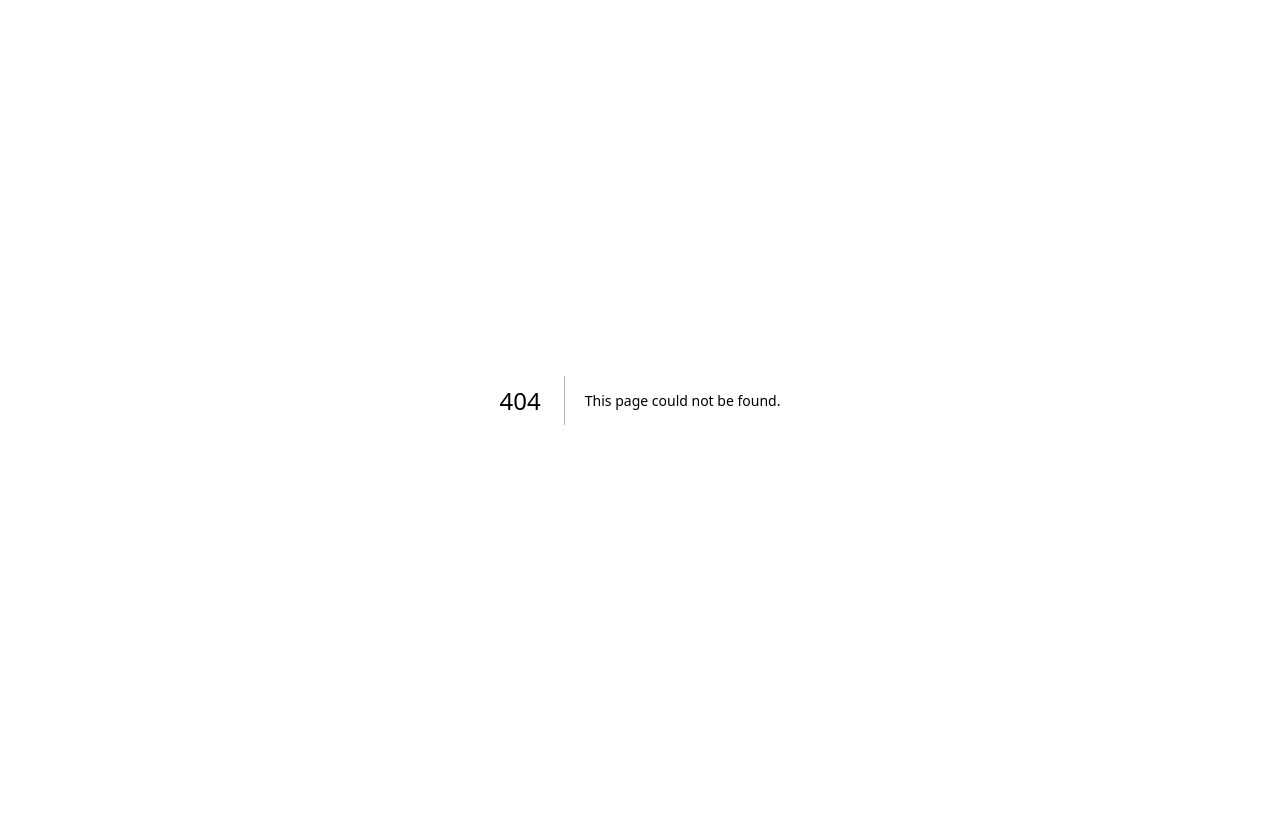
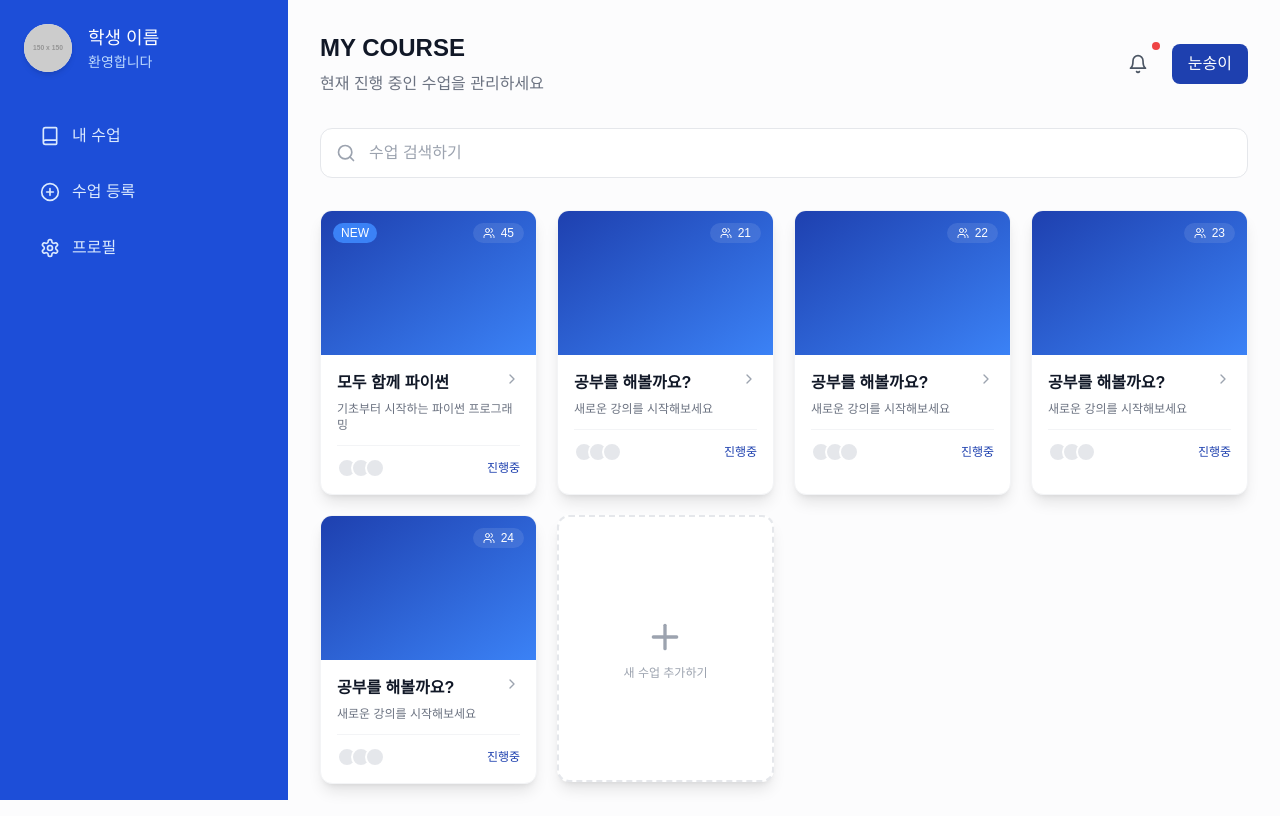
Before and after one commit to 9oormthon-univ/2024_DANPOON_TEAM_25_FE, a Next.js app: page /student in a window 1280 px wide. Before the commit this address had no page. Built offline with nearby package versions, Linux system fonts and the light colour scheme.

Commit message:
[Feat] 학생용 Sidebar Container 컴포넌트 구현

```diff
--- /dev/null
+++ b/src/components/sidebar/StudentSidebar.tsx
@@ -0,0 +1,26 @@
+import React from 'react';
+import { Sidebar } from './Sidebar';
+import { Book, PlusCircle, Settings } from 'lucide-react';
+
+export const StudentSidebar: React.FC = () => {
+  const menuItems = [
+    { id: 'course', text: '내 수업', icon: Book },
+    { id: 'register', text: '수업 등록', icon: PlusCircle },
+    { id: 'setting', text: '프로필', icon: Settings },
+  ];
+
+  return (
+    <Sidebar
+      profile={{
+        name: '학생 이름',
+        avatar: {
+          src: 'https://via.placeholder.com/150',
+          alt: '학생 프로필 이미지'
+        },
+        subtitle: '환영합니다'
+      }}
+      menuItems={menuItems}
+      onMenuItemClick={(id) => console.log(`Student clicked ${id}`)}
+    />
+  );
+};
--- /dev/null
+++ b/src/pages/student/index.tsx
@@ -0,0 +1,130 @@
+import React from 'react';
+import {
+  Plus,
+  Search,
+  Bell,
+  Settings,
+  Book,
+  PlusCircle,
+  Layout,
+  Briefcase,
+  ChevronRight,
+  Users,
+  Home,
+} from 'lucide-react';
+import { Sidebar } from '@/components/sidebar/Sidebar';
+import { StudentSidebar } from '@/components/sidebar/StudentSidebar';
+
+const Card = ({ children, className }) => (
+  <div
+    className={`bg-white rounded-xl shadow-lg border border-gray-100 transition-all hover:shadow-xl ${className}`}
+  >
+    {children}
+  </div>
+);
+
+const CourseCard = ({ title, description, students = '32', isNew }) => (
+  <Card className="group cursor-pointer overflow-hidden">
+    <div className="h-36 bg-gradient-to-br from-blue-800 to-blue-500 relative overflow-hidden">
+      <div className="absolute inset-0 bg-black/0 group-hover:bg-black/10 transition-colors" />
+      <div className="absolute top-3 right-3 bg-white/10 backdrop-blur-md rounded-full px-2.5 py-0.5 text-white text-xs flex items-center gap-1.5">
+        <Users size={12} />
+        {students}
+      </div>
+      {isNew && (
+        <div className="absolute top-3 left-3 bg-blue-500 text-white text-xs font-medium px-2 py-0.5 rounded-full">
+          NEW
+        </div>
+      )}
+    </div>
+    <div className="p-4">
+      <div className="flex justify-between items-start mb-1.5">
+        <h3 className="text-base font-semibold text-gray-900">{title}</h3>
+        <ChevronRight
+          size={16}
+          className="text-gray-400 group-hover:text-blue-800 transition-colors"
+        />
+      </div>
+      <p className="text-xs text-gray-500">{description}</p>
+      <div className="mt-3 pt-3 border-t border-gray-100 flex justify-between items-center">
+        <div className="flex -space-x-1.5">
+          {[1, 2, 3].map((i) => (
+            <div
+              key={i}
+              className="w-5 h-5 rounded-full bg-gray-200 border-2 border-white"
+            />
+          ))}
+        </div>
+        <span className="text-xs text-blue-800 font-medium">진행중</span>
+      </div>
+    </div>
+  </Card>
+);
+
+
+const CourseDashboard = () => {
+  return (
+    <div className="min-h-screen bg-gray-50/50">
+      <StudentSidebar />
+
+      {/* Main Content */}
+      <div className="ml-72 p-8">
+        <div className="flex justify-between items-center mb-8">
+          <div>
+            <h1 className="text-2xl font-bold text-gray-900 mb-2">MY COURSE</h1>
+            <p className="text-gray-500">현재 진행 중인 수업을 관리하세요</p>
+          </div>
+          <div className="flex gap-4 items-center">
+            <button className="p-2 rounded-full hover:bg-gray-100 relative">
+              <Bell size={20} className="text-gray-600" />
+              <div className="absolute -top-1 -right-1 w-2 h-2 bg-red-500 rounded-full" />
+            </button>
+            <button className="px-4 py-2 bg-blue-800 text-white rounded-lg hover:bg-blue-900 transition-colors">
+              눈송이
+            </button>
+          </div>
+        </div>
+
+        {/* Search Bar */}
+        <div className="mb-8 relative">
+          <Search
+            className="absolute left-4 top-1/2 -translate-y-1/2 text-gray-400"
+            size={20}
+          />
+          <input
+            type="text"
+            className="w-full pl-12 pr-4 py-3 rounded-xl bg-white border border-gray-200 focus:outline-none focus:ring-2 focus:ring-blue-500/20 transition-all"
+            placeholder="수업 검색하기"
+          />
+        </div>
+
+        {/* Course Grid */}
+        <div className="grid grid-cols-4 gap-5">
+          <CourseCard
+            title="모두 함께 파이썬"
+            description="기초부터 시작하는 파이썬 프로그래밍"
+            students="45"
+            isNew={true}
+          />
+
+          {[1, 2, 3, 4].map((i) => (
+            <CourseCard
+                  key={i}
+                  title="공부를 해볼까요?"
+                  description="새로운 강의를 시작해보세요"
+                  students={`${20 + i}`} isNew={undefined}            />
+          ))}
+
+          <Card className="flex items-center justify-center h-[267px] border-2 border-dashed border-gray-200 hover:border-blue-400 cursor-pointer group">
+            <div className="flex flex-col items-center text-gray-400 group-hover:text-blue-800">
+              <Plus className="w-10 h-10 mb-2" />
+              <span className="text-xs font-medium">새 수업 추가하기</span>
+            </div>
+          </Card>
+        </div>
+      </div>
+    </div>
+  );
+};
+
+export default CourseDashboard;
```
